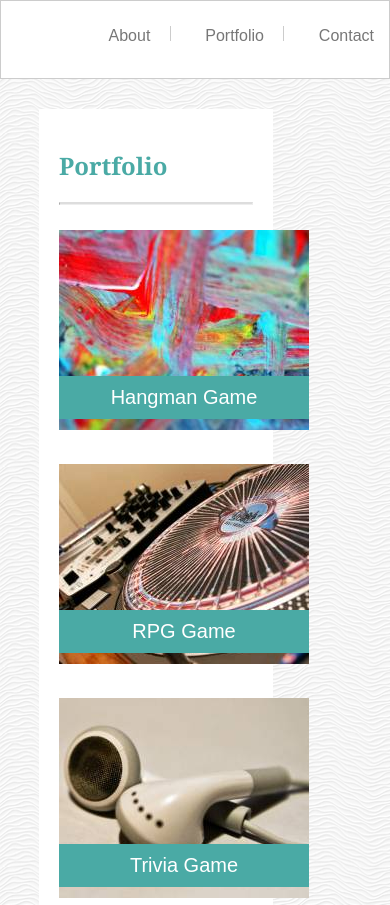
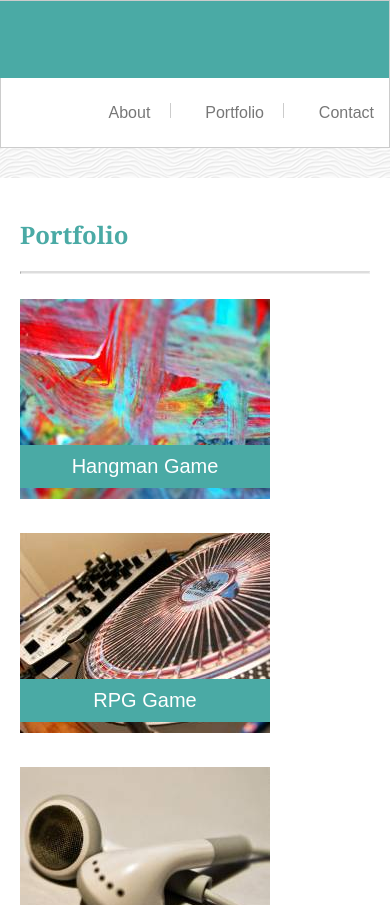
Before and after one commit to payton-burr/Responsive-Portfolio, a plain HTML site: page portfolio.html in a window 390 px wide. Shown: the top 905 px of the page. Drawn offline with Linux system fonts and the light colour scheme.

Commit message:
added css styling/ responsiveness

```diff
--- a/assets/css/style.css
+++ b/assets/css/style.css
@@ -145,7 +145,7 @@ footer {
 
 @media only screen and (max-width: 980px) {
     .container {
-        width: 60%;
+        width: 75%;
         margin-right: 30%;
     }
 
@@ -163,9 +163,26 @@ footer {
 }
 
 @media only screen and (max-width: 768px) {
+    /* Couldn't figure out width */
+    .container {
+        width: 100%;
+    }
 
+    /* Portfolio Page */
+
+    .wrap {
+        margin-right: 30px;
+    }
 }
 
 @media only screen and (max-width: 640px) {
+    .name {
+        width: 100%;
+        float: none;
+        text-align: center;
+    }
 
+    /* Cant figure out text alignment */
+
+    /* Also can't figure out image align center */
 }
```
